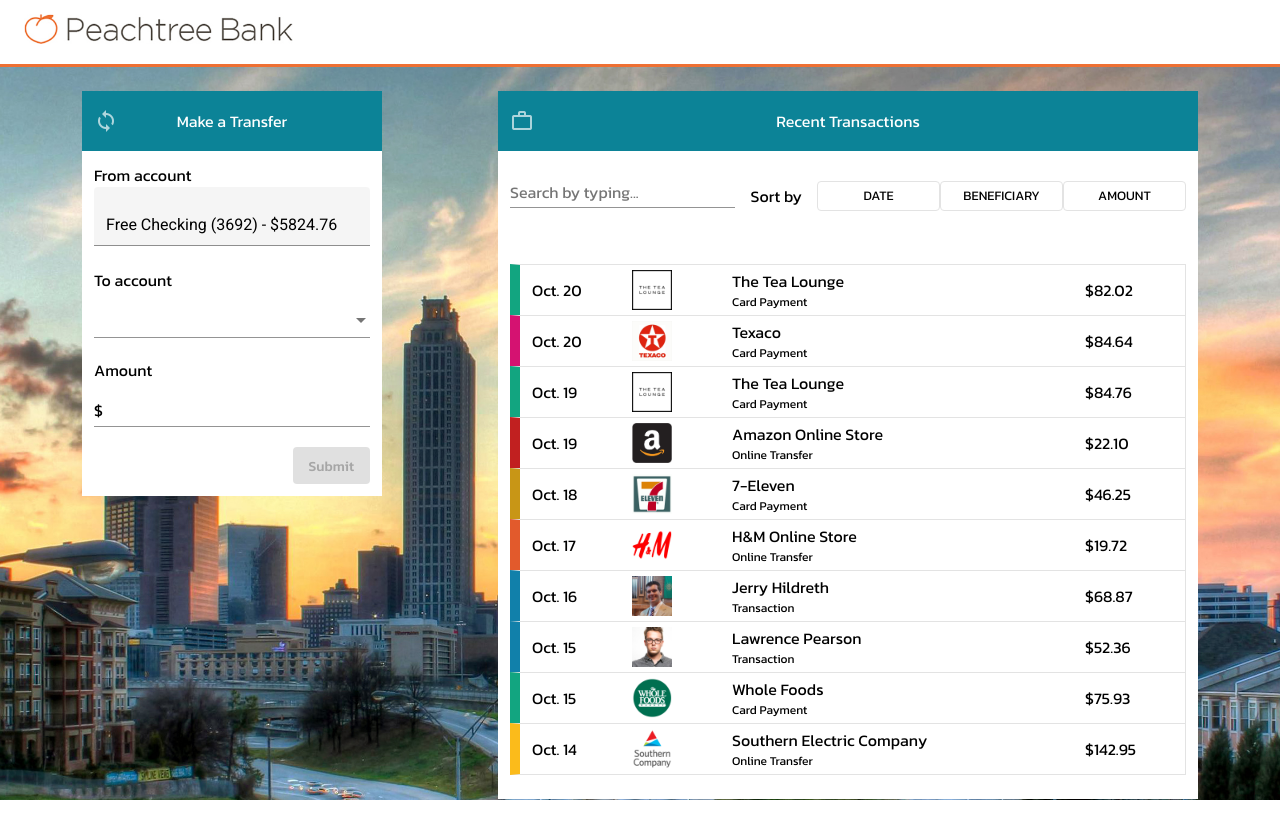
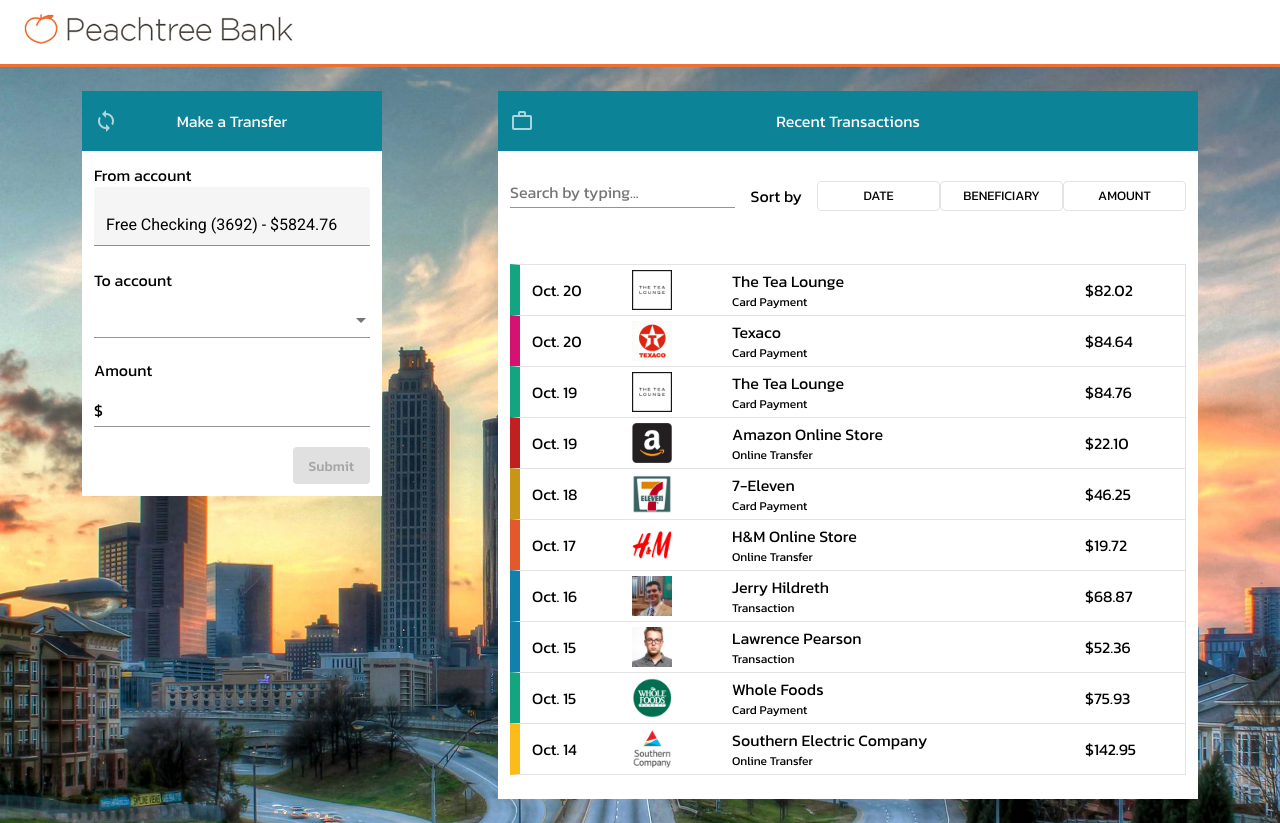
Before and after one commit to amihajlovski/peachtree-bank, an Angular app: page / in a window 1280 px wide. Built offline with nearby package versions, Linux system fonts and the light colour scheme.

Commit message:
changed background to be on transactions wrapper instead of body

```diff
--- a/src/app/containers/transactions/transactions.component.scss
+++ b/src/app/containers/transactions/transactions.component.scss
@@ -2,4 +2,7 @@
   display: flex;
   justify-content: space-around;
   padding: 24px;
+  background-image: url('../../../assets/images/background.jpg');
+  background-size: cover;
+  background-repeat: no-repeat;
 }
--- a/src/styles.scss
+++ b/src/styles.scss
@@ -6,9 +6,6 @@
   font-family: $font-family;
   margin: 0;
   height: 100%;
-  background-image: url('./assets/images/background.jpg');
-  background-size: cover;
-  background-repeat: no-repeat;
 }
 
 p,
```
